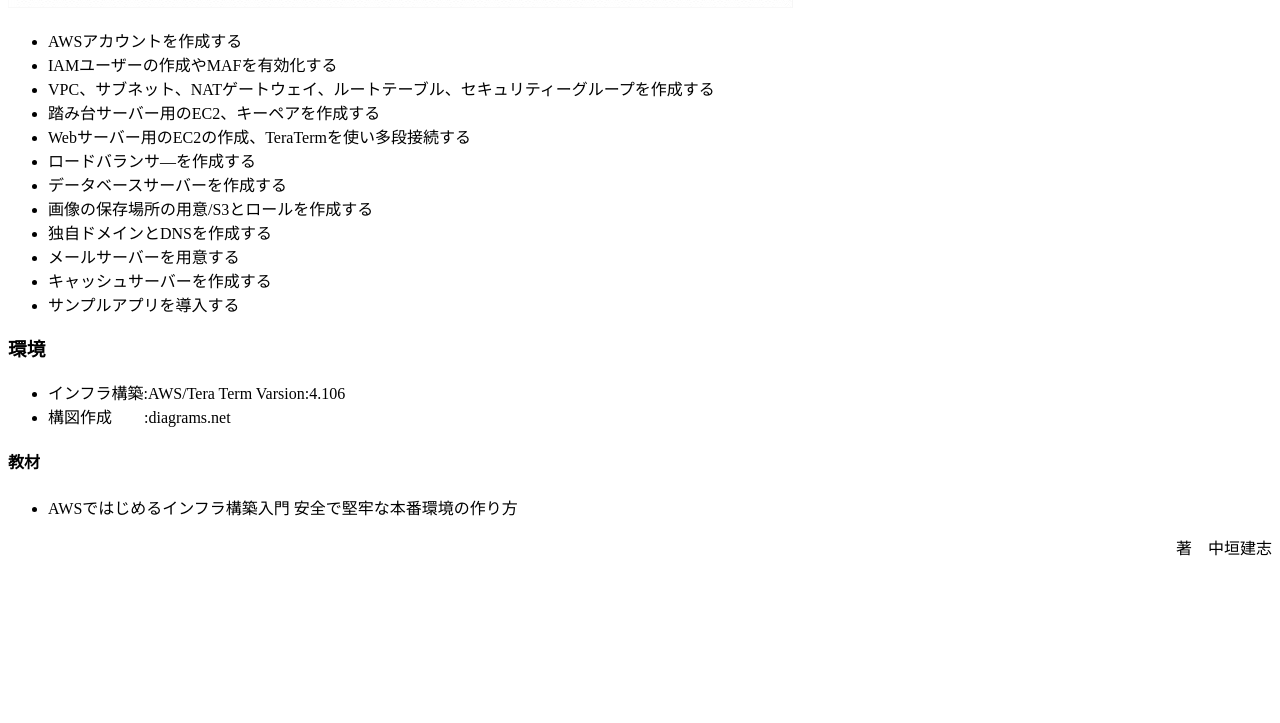
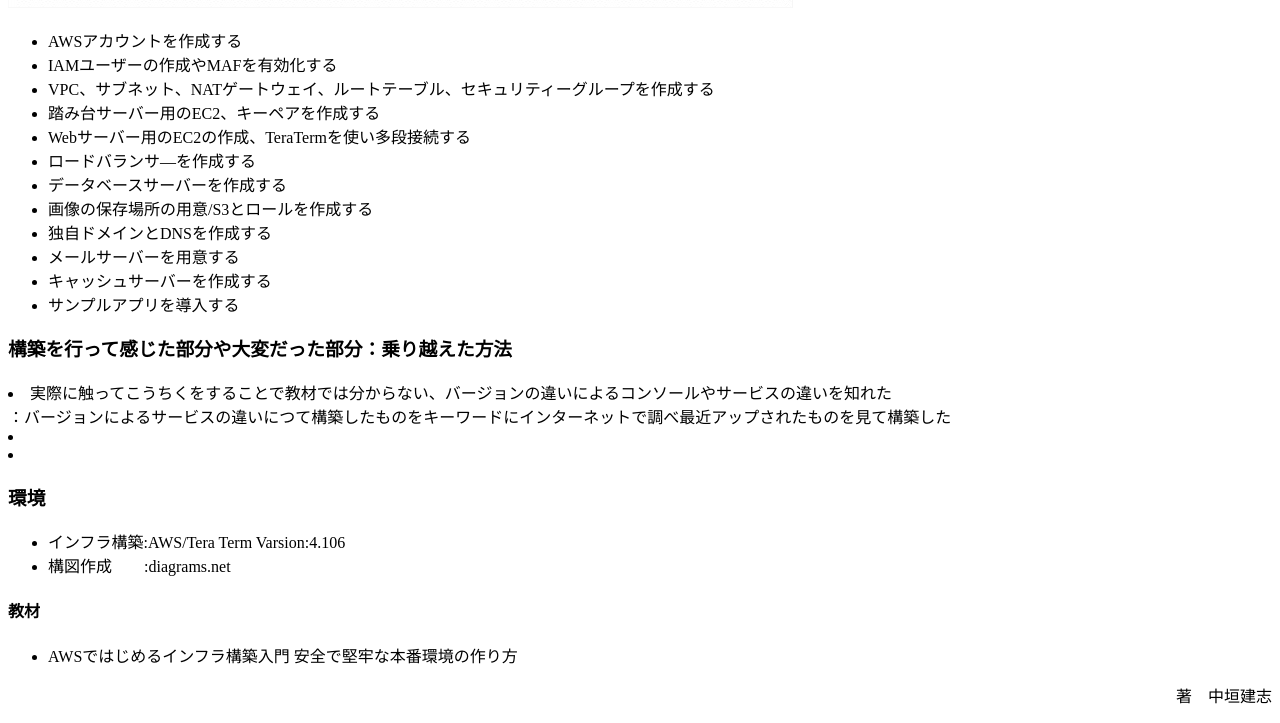
Before and after one commit to BAkrage/git_bkrage, a plain HTML site: page index.html in a window 1280 px wide. Shown: the part 909-1632 px from the top of the page. Before the commit the page ends 1484 px from the top, so only its background shows below. Drawn offline with Linux system fonts and the light colour scheme.

Commit message:
Update index.html

```diff
--- a/index.html
+++ b/index.html
@@ -27,6 +27,13 @@
        </body>
     </html>
     <body>
+    <h3>構築を行って感じた部分や大変だった部分：乗り越えた方法</h3>
+     <li>実際に触ってこうちくをすることで教材では分からない、バージョンの違いによるコンソールやサービスの違いを知れた<br>
+       ：バージョンによるサービスの違いにつて構築したものをキーワードにインターネットで調べ最近アップされたものを見て構築した</li>
+     <li></li>
+     <li></li>
+    </body>
+    <body>
     <h3>環境</h3>
      <ul>
        <li>インフラ構築:AWS/Tera Term  Varsion:4.106</li>
```
